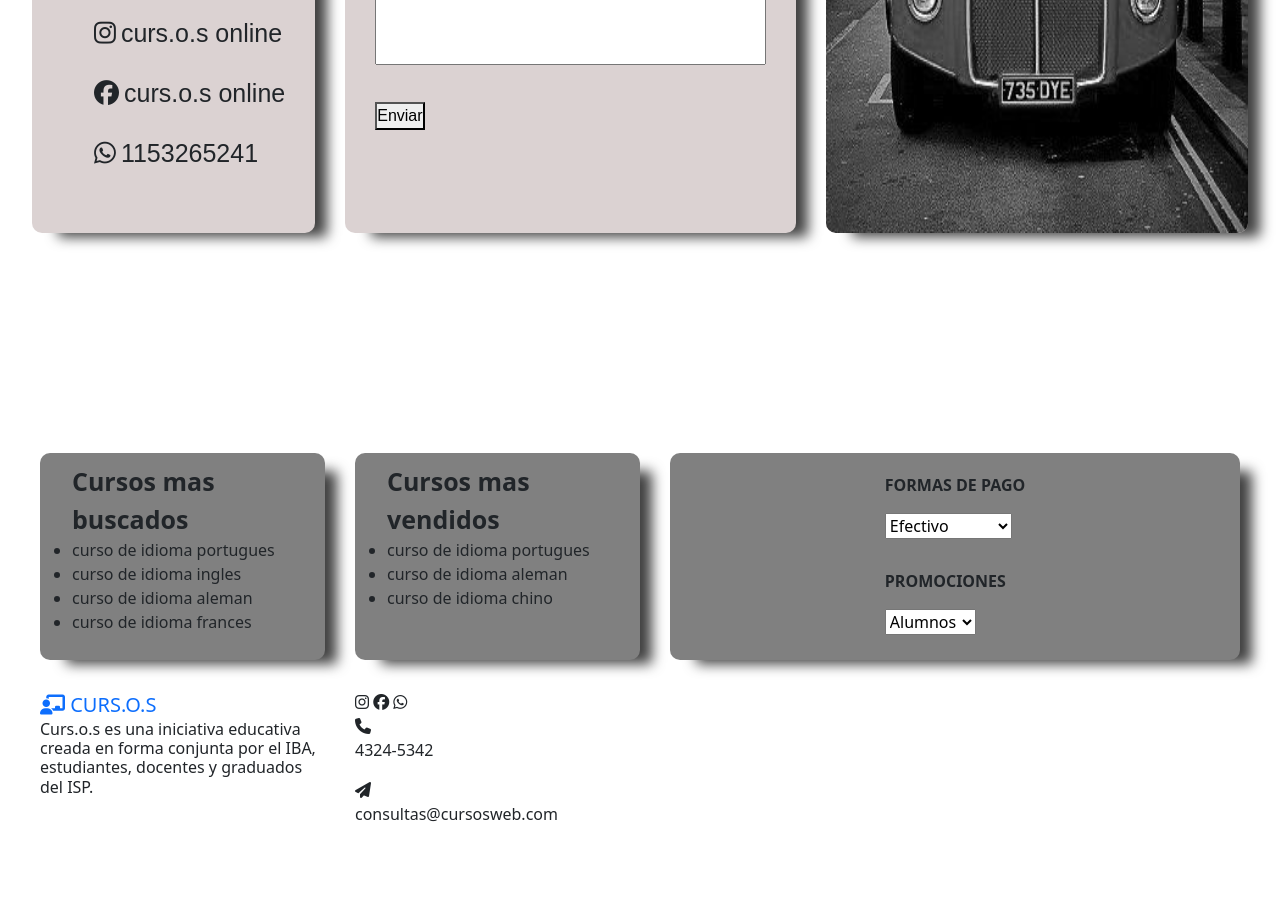
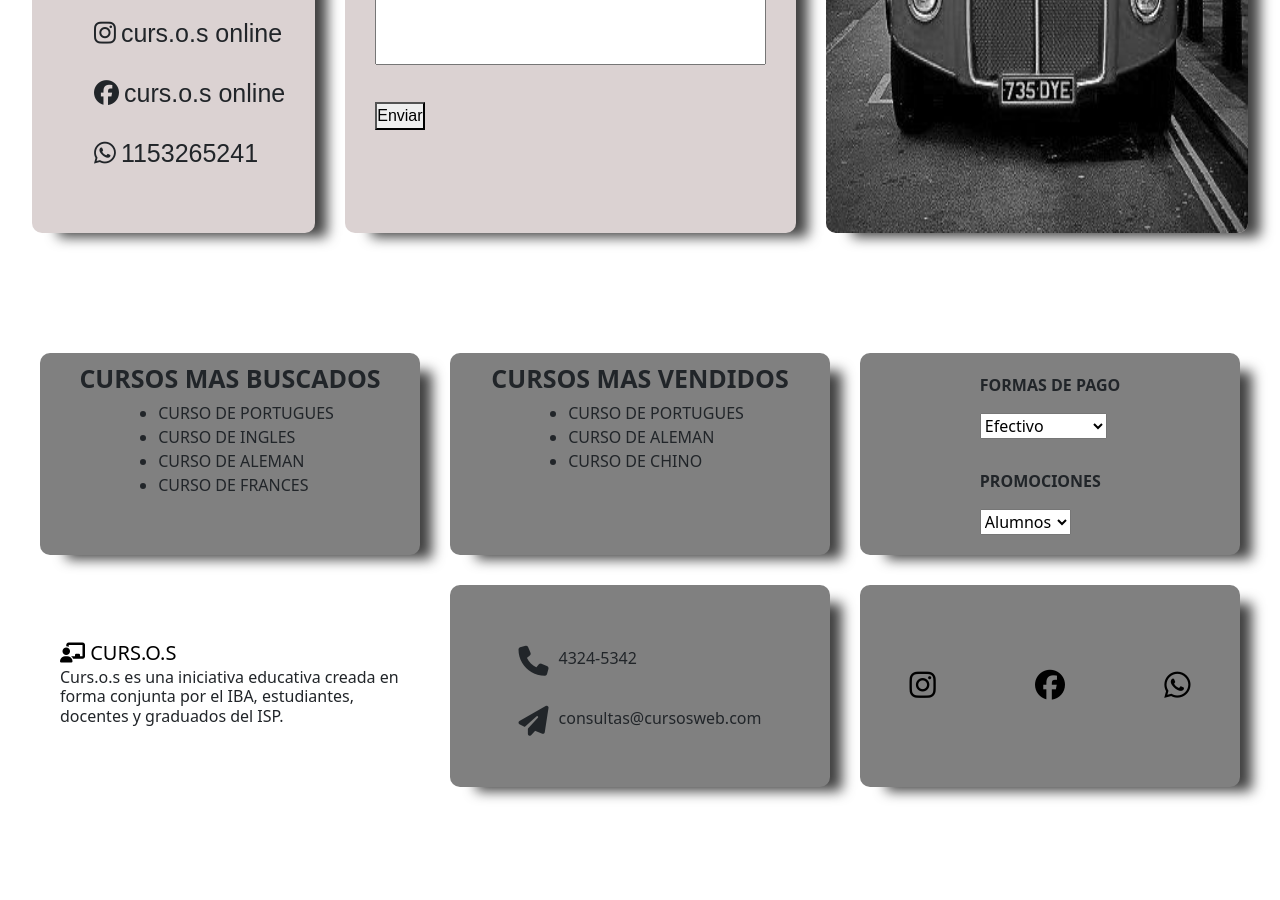
Before and after one commit to javiermarello/proyecto-javier, a website: page consultas.html in a window 1280 px wide. Shown: the part 1053-1953 px from the top of the page. After the commit the page ends 1870 px from the top, so only its background shows below. Drawn offline with nearby package versions, Linux system fonts and the light colour scheme.

Commit message:
corregí responsive

```diff
--- a/consultas.html
+++ b/consultas.html
@@ -217,9 +217,7 @@
                     <button type="submit">Enviar</button>
                 </div>
 
-        </div>
-
-        </form>
+            </form>
 
         </div>
 
@@ -230,7 +228,10 @@
             <img class="imagenderecha" src="imagenes/inglaterra.jpeg" alt="">
 
         </div>
+
     </section>
+
+
 
 
 
@@ -243,23 +244,24 @@
             <!-- PRIMER CONTENEDOR -->
 
             <div class="container-buscados">
+                <H6 class="titulo-buscados"><strong>CURSOS MAS BUSCADOS</strong></H6>
                 <ul class="buscados">
-                    <li class="titulo-buscados"><strong>Cursos mas buscados</strong></li>
-                    <li>curso de idioma portugues</li>
-                    <li>curso de idioma ingles</li>
-                    <li>curso de idioma aleman</li>
-                    <li>curso de idioma frances</li>
+                    <li>CURSO DE PORTUGUES</li>
+                    <li>CURSO DE INGLES</li>
+                    <li>CURSO DE ALEMAN</li>
+                    <li>CURSO DE FRANCES</li>
                 </ul>
             </div>
 
             <!-- SEGUNDO CONTENEDOR -->
 
             <div class="container-vendidos">
+                <h6 class="titulo-vendidos"><strong>CURSOS MAS VENDIDOS</strong></h6>
                 <ul class="vendidos">
-                    <li class="titulo-vendidos"><strong>Cursos mas vendidos</strong></li>
-                    <li>curso de idioma portugues</li>
-                    <li>curso de idioma aleman</li>
-                    <li>curso de idioma chino</li>
+
+                    <li>CURSO DE PORTUGUES</li>
+                    <li>CURSO DE ALEMAN</li>
+                    <li>CURSO DE CHINO</li>
                 </ul>
             </div>
 
@@ -294,15 +296,15 @@
 
 
             <!-- CUARTO CONTENEDOR -->
-            <div class="grid-logo">
+            <div class="container-logo">
 
                 <div class="logo-footer">
 
                     <section class="marca-footer">
 
                         <a class="navbar-brand" href="#">
-                            <i class="fa-solid fa-chalkboard-user"></i>
-                            CURS.O.S
+                            <font color="black"><i class="fa-solid fa-chalkboard-user"></i>
+                                CURS.O.S</font>
                         </a>
 
                     </section>
@@ -319,14 +321,9 @@
 
             <!--  QUINTO CONTENEDOR -->
 
-            <div class="grid-redes">
+            <div class="container-comunicacion">
                 <div class="footer-derecha">
 
-                    <section class="redes">
-                        <i class="fa-brands fa-instagram"></i>
-                        <i class="fa-brands fa-facebook"></i>
-                        <i class="fa-brands fa-whatsapp"></i>
-                    </section>
 
                     <section class="telefono">
 
@@ -344,6 +341,27 @@
 
                 </div>
             </div>
+
+            <!--  SEXTO CONTENEDOR -->
+
+            <div class="container-redes">
+                <div class="footer-redes">
+
+                    <section class="redes">
+                        <a href="https://www.instagram.com/">
+                            <font color="black"><i class="fa-brands fa-instagram"></i></font>
+                        </a>
+                        <a href="https://es-la.facebook.com/">
+                            <font color="black"><i class="fa-brands fa-facebook"></i></font>
+                        </a>
+                        <a href="https://web.whatsapp.com/">
+                            <font color="black"><i class="fa-brands fa-whatsapp"></i></font>
+                        </a>
+                    </section>
+
+                </div>
+            </div>
+
 
         </section>
 
--- a/scss/components/_footer.scss
+++ b/scss/components/_footer.scss
@@ -2,19 +2,20 @@
 
 .grid-footer {
     display: grid;
-    grid-template-columns: 1fr 1fr 2fr;
-    grid-template-rows: 1fr 1fr;
-    margin: 200px 40px 30px 40px;
+    grid-template-areas: "buscados vendidos pagos"
+        "logo comunicacion redes";
+    margin: 100px 40px 30px 40px;
     gap: 30px;
-    @include grid-template (1fr 1fr 2 fr, 1fr 1fr);
+    @include grid-template (1fr 1fr 1fr, 1fr 1fr);
 
     /*primer contenedor*/
     .container-buscados {
+        grid-area: buscados;
         display: flex;
         background-color: $bg-contenedores;
         padding: 10px 0 10px 0;
-        justify-content: center;
-        align-items: flex-start;
+        flex-direction: column;
+        align-items: center;
         border-radius: map-get($estilo-contenedores, radio-contenedor);
         border: map-get($estilo-contenedores, borde-contenedor);
         box-shadow: map-get($estilo-contenedores, sombra-contenedor);
@@ -28,13 +29,14 @@
 
     /*segundo contenedor*/
     .container-vendidos {
+        grid-area: vendidos;
         display: flex;
         background-color: $bg-contenedores;
         padding: 10px 0 10px 0;
         border-radius: map-get($estilo-contenedores, radio-contenedor);
         border: map-get($estilo-contenedores, borde-contenedor);
-        justify-content: center;
-        align-items: flex-start;
+        flex-direction: column;
+        align-items: center;
         box-shadow: map-get($estilo-contenedores, sombra-contenedor);
 
 
@@ -48,6 +50,7 @@
 
     /*tercer contenedor*/
     .container-pagos {
+        grid-area: pagos;
         display: flex;
         align-content: space-around;
         flex-direction: column;
@@ -68,56 +71,42 @@
                 margin-top: 30px;
             }
         }
+    }
 
     /*cuarto contenedor*/
-        .grid-logo {
+    .container-logo {
+        grid-area: logo;
         display: grid;
-            padding-left: 50px;
-            padding-right: 50px;
+        padding-left: 20px;
+        padding-right: 20px;
         align-items: center;
-            @include grid(1, 3);
+
 
         .logo-footer {
             display: flex;
             flex-direction: column;
             justify-content: flex-end;
-            }
 
-            @media screen and (max-width: 450px) {
-                display: grid;
-                grid-row-start: 5;
-                grid-row-end: 6;
         }
     }
 
     /*quinto contenedor*/
 
-        .grid-redes {
+    .container-comunicacion {
         display: grid;
-            grid-column-start: 3;
-            grid-column-end: 4;
+        align-content: center;
         @include grid(3, 4);
-
+        grid-area: comunicacion;
+        background-color: $bg-contenedores;
+        padding: 10px 0 10px 0;
+        justify-content: center;
+        align-items: flex-start;
+        border-radius: map-get($estilo-contenedores, radio-contenedor);
+        border: map-get($estilo-contenedores, borde-contenedor);
+        box-shadow: map-get($estilo-contenedores, sombra-contenedor);
 
         .footer-derecha {
-                display: flex;
-                flex-direction: column;
-                background-color: $bg-contenedores;
-                padding: 10px 0 10px 0;
-                border-radius: map-get($estilo-contenedores, radio-contenedor);
-                border: map-get($estilo-contenedores, borde-contenedor);
-                justify-content: center;
-                align-items: center;
-                box-shadow: map-get($estilo-contenedores, sombra-contenedor);
 
-
-                .redes {
-                    display: flex;
-                    flex-direction: row;
-                    justify-content: space-around;
-                    margin-top: 50px;
-                    @extend %flex;
-                }
 
             .telefono {
                 display: flex;
@@ -126,6 +115,7 @@
                 @extend %flex;
 
                 .icono-telefono {
+                    font-size: 30px;
                     margin-right: 10px;
                 }
             }
@@ -137,21 +127,58 @@
                 @extend %flex;
 
                 .icono-mail {
+                    font-size: 30px;
                     margin-right: 10px;
                 }
             }
         }
     }
+
+    /*sexto contenedor*/
+
+    .container-redes {
+        grid-area: redes;
+        display: grid;
+        align-items: center;
+        background-color: gray;
+        background-color: $bg-contenedores;
+        padding: 10px 0 10px 0;
+        border-radius: map-get($estilo-contenedores, radio-contenedor);
+        border: map-get($estilo-contenedores, borde-contenedor);
+        box-shadow: map-get($estilo-contenedores, sombra-contenedor);
+
+
+        .footer-redes {
+
+
+            .redes {
+                @extend %flex;
+                justify-content: space-around;
+
+                .fa-brands {
+                    font-size: 30px;
+
                 }
+            }
+
+        }
+    }
+
+
+
 
 @media screen and (max-width: 450px) {
     display: grid;
-        grid-template-columns: 1fr;
-        grid-template-rows: none;
+    @include grid-template (1fr, none);
     grid-row-gap: 10px;
-        margin: 20px;
+    margin: 30px;
     gap: 20px;
+    grid-template-areas: "buscados"
+                        "vendidos"
+                        "pagos"
+                        "comunicacion"
+                        "redes"
+                        "logo";
 
-        @include grid-template (1fr, none);
 }
 }
--- a/scss/components/_index.scss
+++ b/scss/components/_index.scss
@@ -11,22 +11,25 @@
     justify-items: center;
     align-items: center;
     @include grid-template (1fr 1fr 1fr, auto);
-    background-color: gray;
+    background-color: rgb(141, 135, 128);
     border-radius: map-get($estilo-contenedores, radio-contenedor);
     border: map-get($estilo-contenedores, borde-contenedor);
     box-shadow: map-get($estilo-contenedores, sombra-contenedor);
 
 
-    .container-carrusel1 {
+    .container-carrusel {
         display: flex;
         align-items: stretch;
+        .d-sm-block{
 
+            background-color: rgba(0, 0, 0, 0.423);
         .texto-foto {
             font-size: 30px;
             -webkit-text-stroke: 1px black;
             font-family: $font-style;
             color: white;
         }
+    }
     }
 
 
--- a/scss/components/_institucional.scss
+++ b/scss/components/_institucional.scss
@@ -63,6 +63,7 @@
             grid-column-end: 2;
             grid-row-start: 1;
             grid-row-end: 2;
+            margin: 10px;
 
         }
     }
@@ -115,8 +116,7 @@
             grid-row-end: 4;
             overflow-y: scroll;
             grid-template-rows: 500px;
-
-
+            margin: 10px;
         }
 
     }
```
Also changed, not shown: como-llegar.html (+31 -20 lines), cursos.html (+34 -26 lines), index.html (+32 -21 lines), institucional.html (+21 -17 lines), scss/components/_como-llegar.scss (+10 -5 lines), scss/components/_consultas.scss (+52 -11 lines), css/style.css, imagenes/firma JM.jfif (added), 2 other files. Lines whose indentation alone changed are shown as unchanged.
